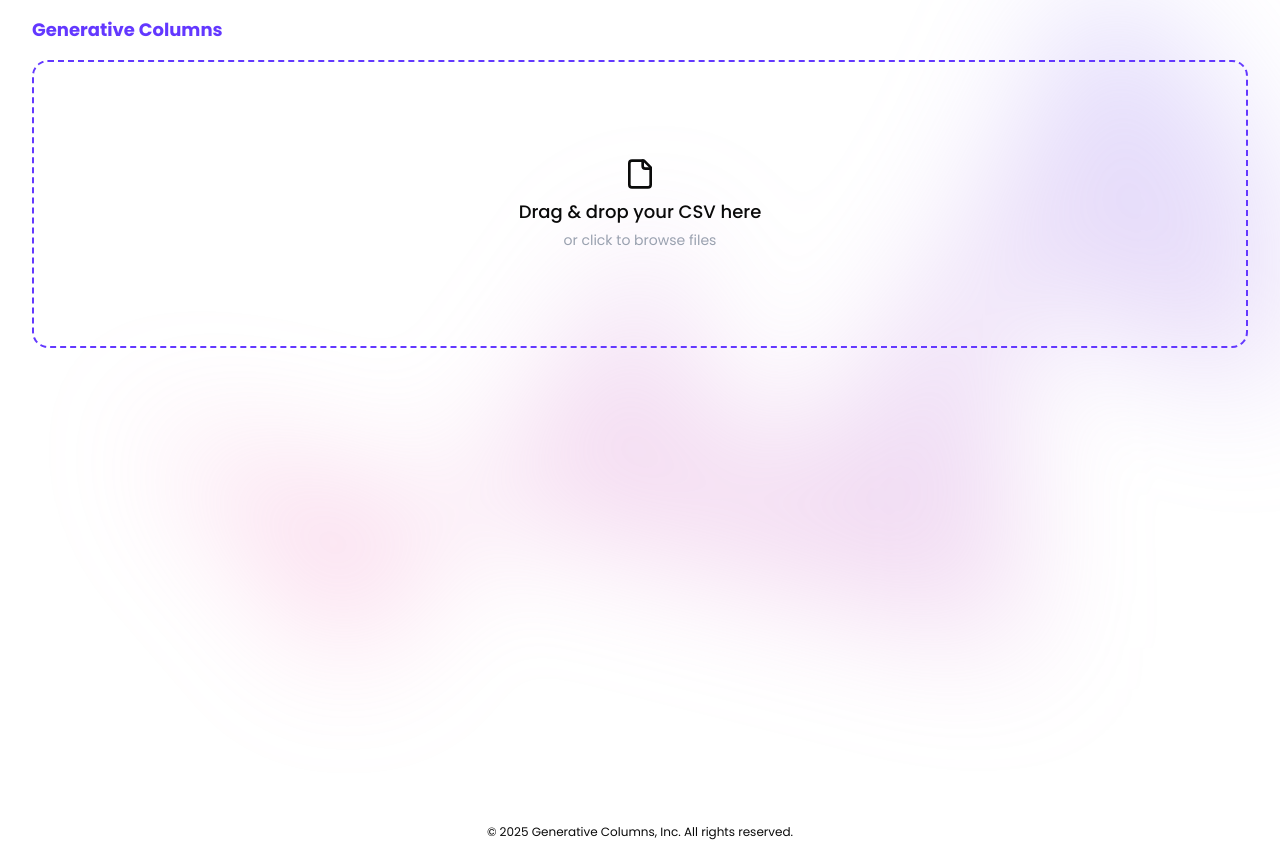
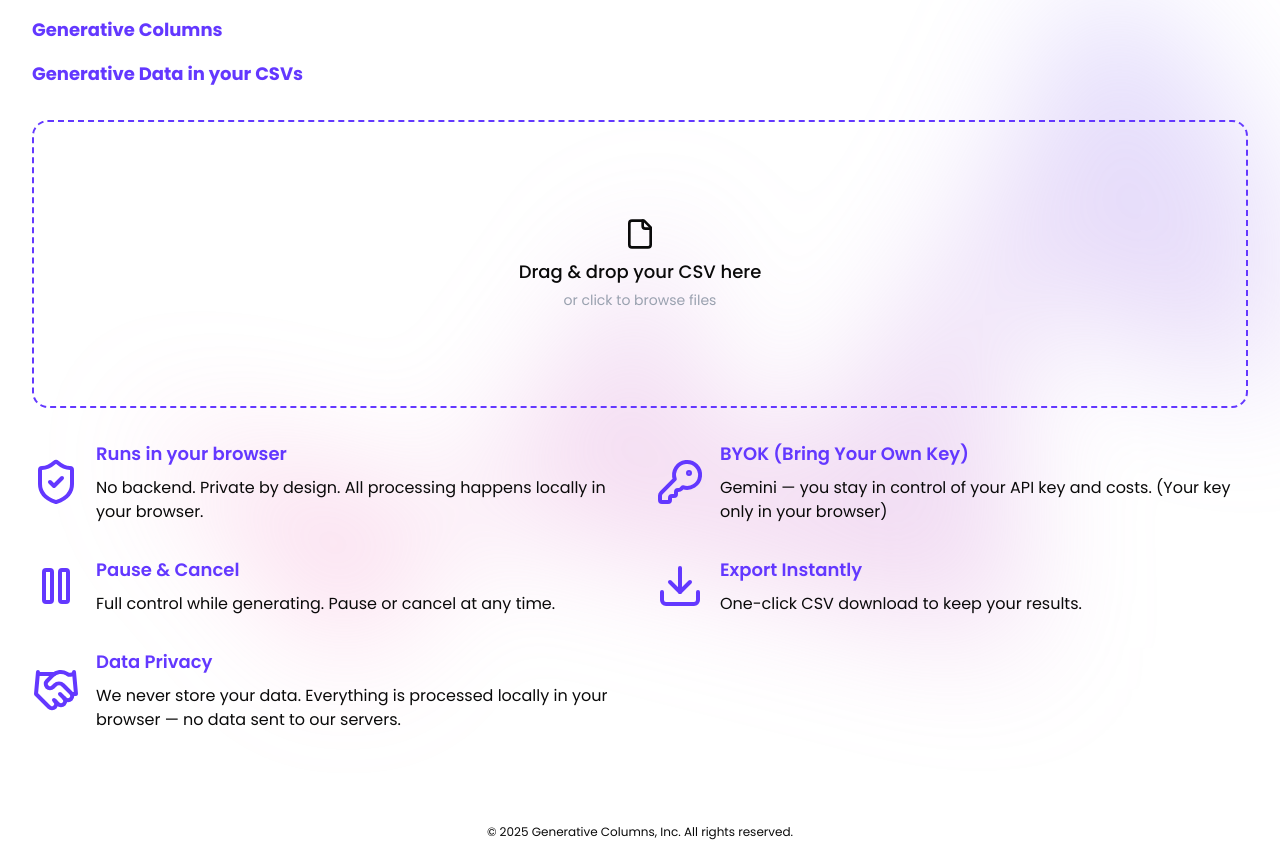
Before and after one commit to boomchanotai/colsgen, a Next.js app: page /generative in a window 1280 px wide. Built offline with nearby package versions, Linux system fonts and the light colour scheme; a web font is replaced by a local one.

Commit message:
refactor: add text

```diff
--- /dev/null
+++ b/src/components/generative/components/empty-state.tsx
@@ -0,0 +1,131 @@
+import { ChangeEvent, useRef } from "react"
+
+import { cn } from "@/lib/utils"
+import { useFileStore } from "@/stores/file"
+import {
+  Download,
+  File,
+  Handshake,
+  KeyRound,
+  Pause,
+  ShieldCheck,
+} from "lucide-react"
+import { useDropzone } from "react-dropzone"
+import { toast } from "sonner"
+
+import { Container } from "@/components/common/container"
+
+import { TrustCard } from "./trust-card"
+
+export const EmptyState = () => {
+  const { setFile } = useFileStore()
+
+  const inputRef = useRef<HTMLInputElement>(null)
+
+  const handleFileChange = (newFiles: File[]) => {
+    if (newFiles.length === 0) {
+      return
+    }
+
+    const file = newFiles[0]
+    if (!file) return
+
+    if (!file.name.endsWith(".csv")) {
+      toast.error("Invalid file format. Please upload an CSV file.")
+      return
+    }
+
+    setFile(file)
+  }
+
+  const { getRootProps, isDragActive } = useDropzone({
+    multiple: false,
+    noClick: true,
+    onDrop: handleFileChange,
+    onDropRejected: (error) => {
+      console.log(error)
+    },
+  })
+
+  return (
+    <>
+      <Container className="space-y-8">
+        <h2 className="text-primary text-lg font-bold">
+          Generative Data in your CSVs
+        </h2>
+        <div
+          {...getRootProps()}
+          className={cn(
+            "border-primary flex min-h-72 cursor-pointer flex-col items-center justify-center gap-2 rounded-2xl border-2 border-dashed p-4 py-8",
+            {
+              "bg-primary/10": isDragActive,
+            }
+          )}
+          onClick={() => inputRef.current?.click()}
+        >
+          <div>
+            <File className="size-8" />
+          </div>
+          <div className="space-y-1 text-center">
+            <p className="text-lg font-medium">Drag & drop your CSV here</p>
+            <p className="text-sm text-gray-400">or click to browse files</p>
+          </div>
+
+          <div
+            aria-hidden="true"
+            className="absolute inset-x-0 -top-3 -z-10 transform-gpu overflow-hidden px-36 blur-3xl"
+          >
+            <div
+              style={{
+                clipPath:
+                  "polygon(74.1% 44.1%, 100% 61.6%, 97.5% 26.9%, 85.5% 0.1%, 80.7% 2%, 72.5% 32.5%, 60.2% 62.4%, 52.4% 68.1%, 47.5% 58.3%, 45.2% 34.5%, 27.5% 76.7%, 0.1% 64.9%, 17.9% 100%, 27.6% 76.8%, 76.1% 97.7%, 74.1% 44.1%)",
+              }}
+              className="mx-auto aspect-1155/678 w-[72.1875rem] bg-linear-to-tr from-[#ff80b5] to-[#9089fc] opacity-30"
+            />
+          </div>
+        </div>
+
+        <div className="grid grid-cols-1 gap-8 md:grid-cols-2">
+          <TrustCard
+            icon={<ShieldCheck className="size-12" />}
+            title="Runs in your browser"
+            description="No backend. Private by design. All processing happens locally in your browser."
+          />
+          <TrustCard
+            icon={<KeyRound className="size-12" />}
+            title="BYOK (Bring Your Own Key)"
+            description="Gemini — you stay in control of your API key and costs. (Your key only in your browser)"
+          />
+          <TrustCard
+            icon={<Pause className="size-12" />}
+            title="Pause & Cancel"
+            description="Full control while generating. Pause or cancel at any time."
+          />
+          <TrustCard
+            icon={<Download className="size-12" />}
+            title="Export Instantly"
+            description="One-click CSV download to keep your results."
+          />
+          <TrustCard
+            icon={<Handshake className="size-12" />}
+            title="Data Privacy"
+            description="We never store your data. Everything is processed locally in your browser — no data sent to our servers."
+          />
+        </div>
+      </Container>
+      <input
+        ref={inputRef}
+        type="file"
+        accept=".csv"
+        className="hidden"
+        onChange={(e: ChangeEvent<HTMLInputElement>) => {
+          e.preventDefault()
+          const file = e.target.files?.[0]
+          if (!file) return
+
+          handleFileChange([file])
+        }}
+      />
+    </>
+  )
+}
--- /dev/null
+++ b/src/components/generative/components/trust-card.tsx
@@ -0,0 +1,21 @@
+import { ReactNode } from "react"
+
+interface TrustCardProps {
+  icon: ReactNode
+  title: string
+  description: string
+}
+
+export const TrustCard = (props: TrustCardProps) => {
+  const { icon, title, description } = props
+
+  return (
+    <div className="flex items-center gap-4">
+      <div className="text-primary">{icon}</div>
+      <div className="space-y-2">
+        <h2 className="text-primary text-lg font-semibold">{title}</h2>
+        <p>{description}</p>
+      </div>
+    </div>
+  )
+}
--- a/src/components/generative/index.tsx
+++ b/src/components/generative/index.tsx
@@ -1,27 +1,21 @@
 "use client"
 
-import { ChangeEvent, useRef } from "react"
-
-import { cn, formatBytes } from "@/lib/utils"
+import { formatBytes } from "@/lib/utils"
 import { useApiKeyStore } from "@/stores/api-key"
-import { useFileStore } from "@/stores/file"
 import {
   Container as ContainerIcon,
-  File,
   KeyRound,
   Package,
   Rows3,
   Sparkles,
 } from "lucide-react"
-import { useDropzone } from "react-dropzone"
-import { toast } from "sonner"
 
 import { Button } from "@/components/ui/button"
 
-import { Container } from "../common/container"
 import { AddColumnDialog } from "./components/add-column-dialog"
 import LoadingDots from "./components/animate"
 import { DataTable } from "./components/data-table"
+import { EmptyState } from "./components/empty-state"
 import { Heading } from "./components/heading"
 import { InformationBox } from "./components/information-box"
 import { ProgressBar } from "./components/progress-bar"
@@ -47,86 +41,9 @@
     handleExport,
   } = useData()
 
-  const { setFile } = useFileStore()
-
-  const inputRef = useRef<HTMLInputElement>(null)
-
-  const handleFileChange = (newFiles: File[]) => {
-    if (newFiles.length === 0) {
-      return
-    }
-
-    const file = newFiles[0]
-    if (!file) return
-
-    if (!file.name.endsWith(".csv")) {
-      toast.error("Invalid file format. Please upload an CSV file.")
-      return
-    }
-
-    setFile(file)
+  if (!file) {
+    return <EmptyState />
   }
-
-  const { getRootProps, isDragActive } = useDropzone({
-    multiple: false,
-    noClick: true,
-    onDrop: handleFileChange,
-    onDropRejected: (error) => {
-      console.log(error)
-    },
-  })
-
-  if (!file)
-    return (
-      <>
-        <Container>
-          <div
-            {...getRootProps()}
-            className={cn(
-              "border-primary flex min-h-72 cursor-pointer flex-col items-center justify-center gap-2 rounded-2xl border-2 border-dashed p-4 py-8",
-              {
-                "bg-primary/10": isDragActive,
-              }
-            )}
-            onClick={() => inputRef.current?.click()}
-          >
-            <div>
-              <File className="size-8" />
-            </div>
-            <div className="space-y-1 text-center">
-              <p className="text-lg font-medium">Drag & drop your CSV here</p>
-              <p className="text-sm text-gray-400">or click to browse files</p>
-            </div>
-
-            <div
-              aria-hidden="true"
-              className="absolute inset-x-0 -top-3 -z-10 transform-gpu overflow-hidden px-36 blur-3xl"
-            >
-              <div
-                style={{
-                  clipPath:
-                    "polygon(74.1% 44.1%, 100% 61.6%, 97.5% 26.9%, 85.5% 0.1%, 80.7% 2%, 72.5% 32.5%, 60.2% 62.4%, 52.4% 68.1%, 47.5% 58.3%, 45.2% 34.5%, 27.5% 76.7%, 0.1% 64.9%, 17.9% 100%, 27.6% 76.8%, 76.1% 97.7%, 74.1% 44.1%)",
-                }}
-                className="mx-auto aspect-1155/678 w-[72.1875rem] bg-linear-to-tr from-[#ff80b5] to-[#9089fc] opacity-30"
-              />
-            </div>
-          </div>
-        </Container>
-        <input
-          ref={inputRef}
-          type="file"
-          accept=".csv"
-          className="hidden"
-          onChange={(e: ChangeEvent<HTMLInputElement>) => {
-            e.preventDefault()
-            const file = e.target.files?.[0]
-            if (!file) return
-
-            handleFileChange([file])
-          }}
-        />
-      </>
-    )
 
   return (
     <div className="space-y-6 px-8 py-4">
@@ -147,7 +64,7 @@
         <InformationBox
           icon={<Rows3 className="size-4" />}
           title="Data"
-          description={`${totalRows} rows, ${headers.length} columns`}
+          description={`${totalRows} rows (limit 100), ${headers.length} cols`}
         />
         <InformationBox
           icon={<Sparkles className="size-4" />}
@@ -168,7 +85,10 @@
 
       {/* Body */}
       <div className="flex flex-col-reverse gap-4 lg:flex-row lg:gap-8">
-        <div className="relative flex-1 overflow-hidden">
+        <div className="relative flex-1 space-y-2 overflow-hidden">
+          <p className="text-right text-xs text-gray-500">
+            **Please note: You can process up to 100 rows per batch.
+          </p>
           <DataTable
             data={data}
             headers={headers}
--- a/src/components/home/components/demo/index.tsx
+++ b/src/components/home/components/demo/index.tsx
@@ -1,6 +1,5 @@
+import AugTable from "@/components/common/aug-table"
 import { Container } from "@/components/common/container"
-
-import AugTable from "./aug-table"
 
 export const Demo = () => {
   return (
--- a/src/components/home/components/hero.tsx
+++ b/src/components/home/components/hero.tsx
@@ -1,6 +1,6 @@
 import { Container } from "@/components/common/container"
 
-import AugTable from "./demo/aug-table"
+import AugTable from "../../common/aug-table"
 import { UploadCsv } from "./upload-csv"
 
 export const Hero = () => {
```
Also changed, not shown: src/components/common/aug-table.tsx (renamed from src/components/home/components/demo/aug-table.tsx).
